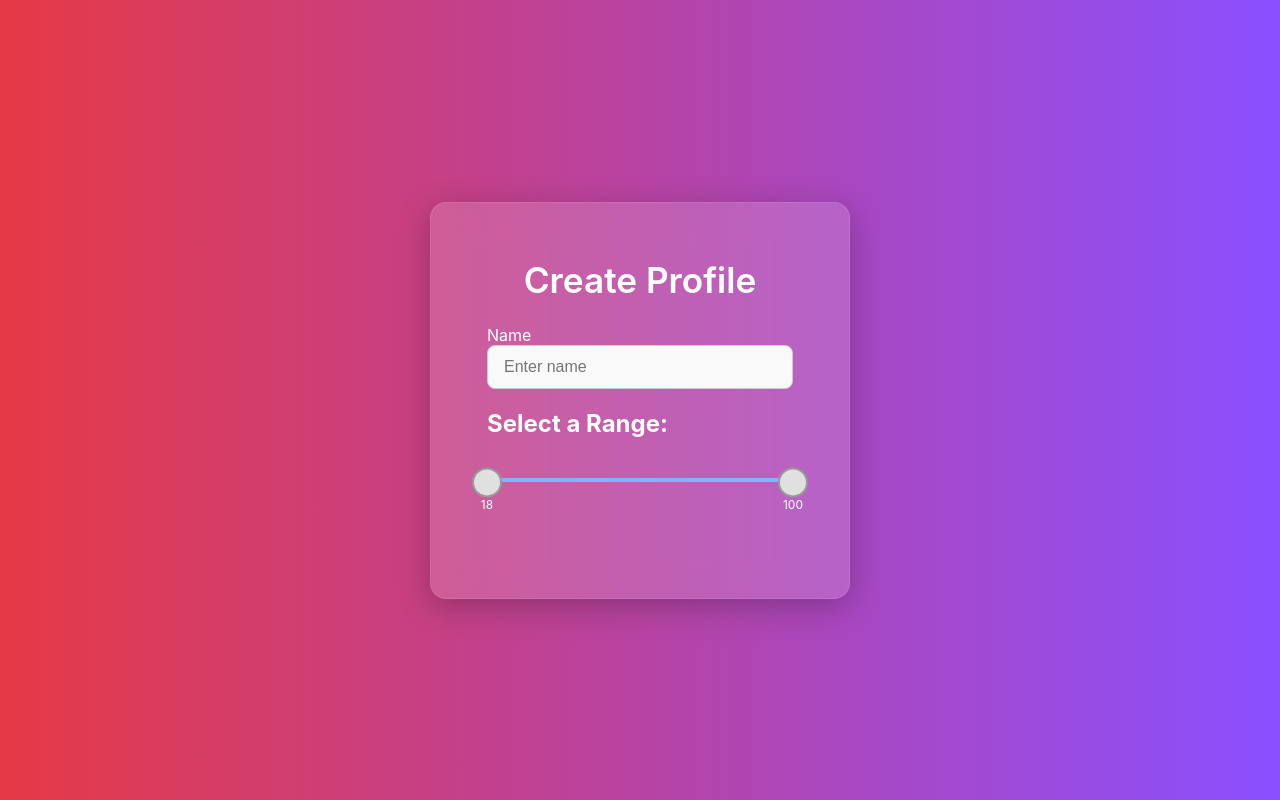
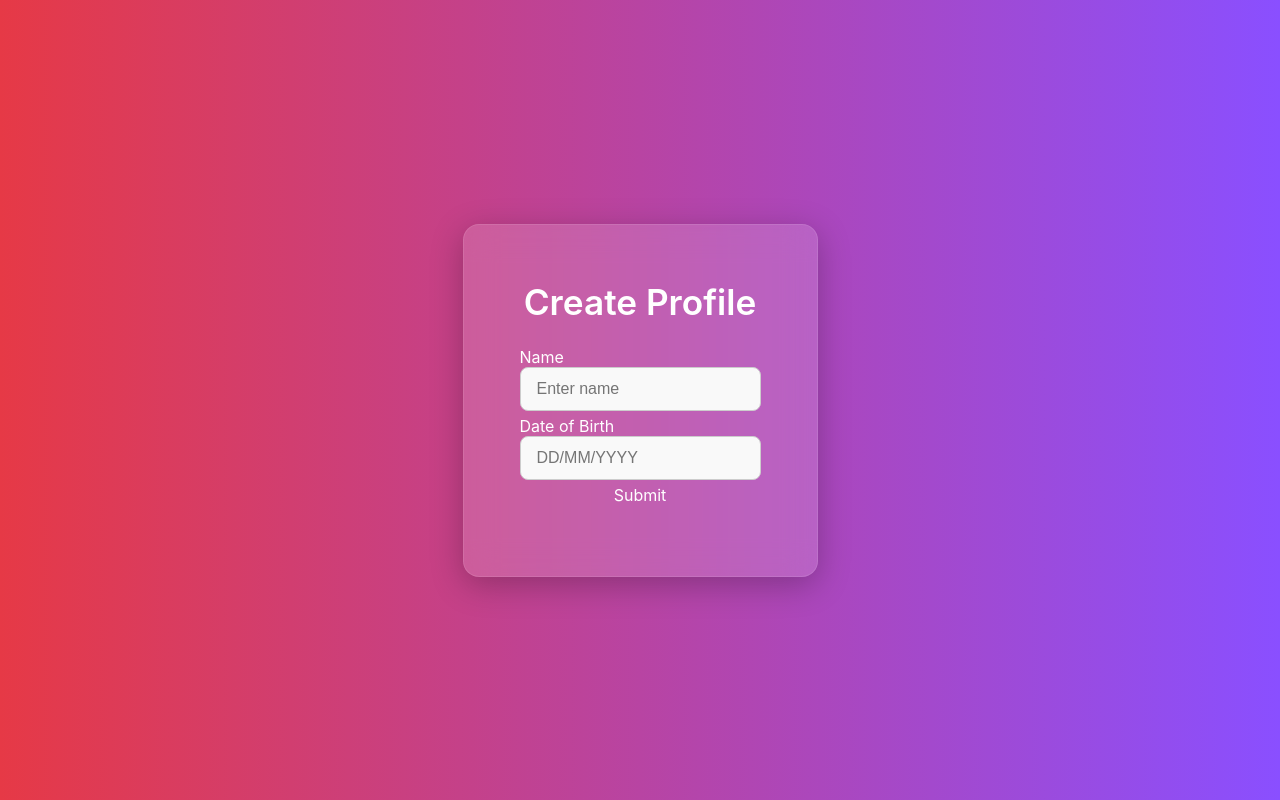
Before and after one commit to caramad/matcha_dating, a React (Vite) app in the folder src/frontend/: page /create-profile in a window 1280 px wide. Built offline with nearby package versions, Linux system fonts and the light colour scheme.

Commit message:
feat/refact: add date picker and change create profile bs form to reacthook - add utils function to improve classname readability
Signed-off-by: IcQuackson <pedrorenato1998@gmail.com>

```diff
--- a/src/frontend/package.json
+++ b/src/frontend/package.json
@@ -14,10 +14,10 @@
     "multi-range-slider-react": "^2.0.7",
     "react": "^19.0.0",
     "react-bootstrap": "^2.10.9",
+    "react-datepicker": "^8.3.0",
     "react-dom": "^19.0.0",
     "react-hook-form": "^7.55.0",
-    "react-router-dom": "^7.5.0",
-    "react-slider": "^2.0.6"
+    "react-router-dom": "^7.5.0"
   },
   "devDependencies": {
     "@eslint/js": "^9.19.0",
--- a/src/frontend/src/common/components/DoubleRangeSlider.jsx
+++ b/src/frontend/src/common/components/DoubleRangeSlider.jsx
@@ -46,19 +46,6 @@ const DoubleRangeSlider = ({ min = 0, max = 100, step = 1, minRange=1 }) => {
 		document.addEventListener("mouseup", onMouseUp);
 	};
 
-	const shouldShiftThumbs = (value1, value2, threshold = 2) => {
-		return Math.abs(value2 - value1) <= threshold;
-	};
-
-	const getThumbOffset = (thumb, value1, value2) => {
-		const shiftAmount = 10; // pixels to shift when thumbs are close
-		if (!shouldShiftThumbs(value1, value2)) {
-			return '0px';
-		}
-		return thumb === 'thumb1' ? `-${shiftAmount}px` : `${shiftAmount}px`;
-	};
-
-
 	// Convert a value [18-99] into % position [0-100] for CSS
 	const valueToPercent = (value) => ((value - min) / (max - min)) * 100;
 
--- a/src/frontend/src/common/components/FormCard.module.css
+++ b/src/frontend/src/common/components/FormCard.module.css
@@ -18,14 +18,6 @@
 	margin-bottom: 1.5rem;
 	font-weight: 600;
 	color: #fff;
-}
-
-.formCard__form {
-	margin-bottom: 1.5rem;
-	display: flex;
-	flex-direction: column;
-    align-items: center;
-	gap: 1rem;
 }
 
 .formCard__message {
--- a/src/frontend/src/common/validation/profileValidation.js
+++ b/src/frontend/src/common/validation/profileValidation.js
@@ -17,3 +17,53 @@ export const getNameValidationRules = (fieldName = "Name") => ({
 		message: `Enter a valid ${fieldName.toLowerCase()}`,
 	},
 });
+
+export const getDayValidationRules = () => ({
+	required: "Day is required",
+	pattern: {
+		value: /^(0?[1-9]|[12][0-9]|3[01])$/,
+		message: `Day must be between 1 and 31`,
+	},
+});
+
+export const getMonthValidationRules = () => ({
+	required: `Month is required`,
+	pattern: {
+		value: /^(0?[1-9]|1[0-2])$/,
+		message: `Month must be between 1 and 12`,
+	},
+});
+
+export const getYearValidationRules = (min = 1900, max = new Date().getFullYear()) => ({
+	required: `Year is required`,
+	pattern: {
+		value: /^\d{4}$/,
+		message: `Year must be a 4-digit number`,
+	},
+	validate: {
+		range: (value) => {
+			const num = parseInt(value, 10);
+			return (
+				num >= min && num <= max || `Year must be between ${min} and ${max}`
+			);
+		},
+	},
+});
+
+
+export const validateFullDate = (day, month, year) => {
+	const d = parseInt(day, 10);
+	const m = parseInt(month, 10);
+	const y = parseInt(year, 10);
+
+	if (isNaN(d) || isNaN(m) || isNaN(y)) return `Date of birth must be complete`;
+
+	const date = new Date(y, m - 1, d);
+
+	const isValid =
+		date.getFullYear() === y &&
+		date.getMonth() + 1 === m &&
+		date.getDate() === d;
+
+	return isValid ? null : `Date of birth is not a valid date`;
+};
--- a/src/frontend/src/features/profile/CreateProfilePage.jsx
+++ b/src/frontend/src/features/profile/CreateProfilePage.jsx
@@ -1,56 +1,101 @@
 import { useNavigate } from 'react-router-dom';
 import commonStyles from '@/common/styles/Common.module.css';
 import FormCard from '@/common/components/FormCard';
-import DoubleRangeSlider from '@/common/components/DoubleRangeSlider';
-import formCardStyles from '@/common/components/FormCard.module.css';
-import createProfilePageStyles from './CreateProfilePage.module.css';
-import { Form, Button, Alert } from "react-bootstrap";
-import { Link } from 'react-router-dom';
+import formCard from '@/common/components/FormCard.module.css';
+import local from './CreateProfilePage.module.css';
 import React from 'react';
-import { useForm } from "react-hook-form";
-import { getNameValidationRules } from '@/common/validation/profileValidation'
+import { Controller, useForm } from "react-hook-form";
+import {
+	getNameValidationRules,
+	validateFullDate,
+} from '@/common/validation/profileValidation';
+import cx from '@/utils/utils';
+import DatePicker from 'react-datepicker';
+import 'react-datepicker/dist/react-datepicker.css';
+
+const styles = { ...formCard, ...local };
 
 function CreateProfilePage() {
 	const navigate = useNavigate();
 
 	const {
+		control,
 		register,
 		handleSubmit,
+		setError,
 		formState: { errors },
 	} = useForm();
 
 	const onSubmit = async (data) => {
+		const dob = data.dob;
+		if (dob) {
+			const [day, month, year] = [dob.getDate(), dob.getMonth() + 1, dob.getFullYear()];
+			const dateError = validateFullDate(day, month, year);
+			if (dateError) {
+				setError("dob", { type: "manual", message: dateError });
+				return;
+			}
+		}
 		console.log("Submitted:", data);
 	};
 
 	return (
 		<div className={commonStyles.common__mainBackground}>
 			<div className="create-profile-page-container">
-				<FormCard title="Create Profile" className={createProfilePageStyles.formCard} >
-					<Form onSubmit={handleSubmit(onSubmit)} noValidate >
-						<div className={formCardStyles.formCard__form}>
-							<Form.Group controlId="name" className={`mb-3 ${formCardStyles.formCard__group}`}>
-								<Form.Label>Name</Form.Label>
-								<Form.Control className={formCardStyles.formCard__control}
+				<FormCard title="Create Profile" className={styles.formCard}>
+					<form onSubmit={handleSubmit(onSubmit)} noValidate>
+						<div className={styles.formCard__form}>
+							{/* Name Field */}
+							<div className={cx("mb-3", styles.formCard__group)}>
+								<label htmlFor="name">Name</label>
+								<input
+									id="name"
 									type="text"
 									placeholder="Enter name"
-									isInvalid={!!errors.firstName}
+									className={styles.formCard__control}
 									{...register("name", getNameValidationRules("Name"))}
 								/>
-							</Form.Group>
+								{errors.name && <span className={styles.error}>{errors.name.message}</span>}
+							</div>
+
+							{/* DOB Field */}
+							<div className={cx("mb-3", styles.formCard__group)}>
+								<label htmlFor="dob">Date of Birth</label>
+								<Controller
+									name="dob"
+									control={control}
+									defaultValue={null}
+									rules={{
+										required: "Date of birth is required",
+										validate: (value) => {
+											if (!value) return true;
+											const [day, month, year] = [value.getDate(), value.getMonth() + 1, value.getFullYear()];
+											return validateFullDate(day, month, year) || true;
+										},
+									}}
+									render={({ field }) => (
+										<DatePicker
+											id="dob"
+											placeholderText="DD/MM/YYYY"
+											selected={field.value}
+											onChange={(date) => field.onChange(date)}
+											dateFormat="dd/MM/yyyy"
+											className={cx(styles.formCard__control, styles.createProfilePage__dobFieldControl)}
+											showMonthDropdown
+											showYearDropdown
+											dropdownMode="select"
+											maxDate={new Date()}
+											showPopperArrow={false}
+										/>
+									)}
+								/>
+								{errors.dob && <span className={styles.error}>{errors.dob.message}</span>}
+							</div>
+
+							{/* Submit Button */}
+							<button type="submit" className={styles.submitButton}>Submit</button>
 						</div>
-						<div className={formCardStyles.formCard__form}>
-							<Form.Group controlId="name" className={`mb-3 ${formCardStyles.formCard__group}`}>
-									<h2>Select a Range:</h2>
-									<DoubleRangeSlider
-										min={18}
-										max={100}
-										step={1}
-										minRange={4}
-									/>
-							</Form.Group>
-						</div>
-					</Form>
+					</form>
 				</FormCard>
 			</div>
 		</div>
--- a/src/frontend/src/features/profile/CreateProfilePage.module.css
+++ b/src/frontend/src/features/profile/CreateProfilePage.module.css
@@ -1,4 +1,4 @@
-.formCard {
+.createProfilePage__formCard {
 	width: 500px;
 	height: auto;
 }
--- /dev/null
+++ b/src/frontend/src/utils/utils.js
@@ -0,0 +1,4 @@
+const cx = (...args) =>
+	args.filter(Boolean).join(' ');
+
+export default cx;
```
Also changed, not shown: 1 other file (tests, documents, lock files or other folders). Lines whose indentation alone changed are shown as unchanged.
